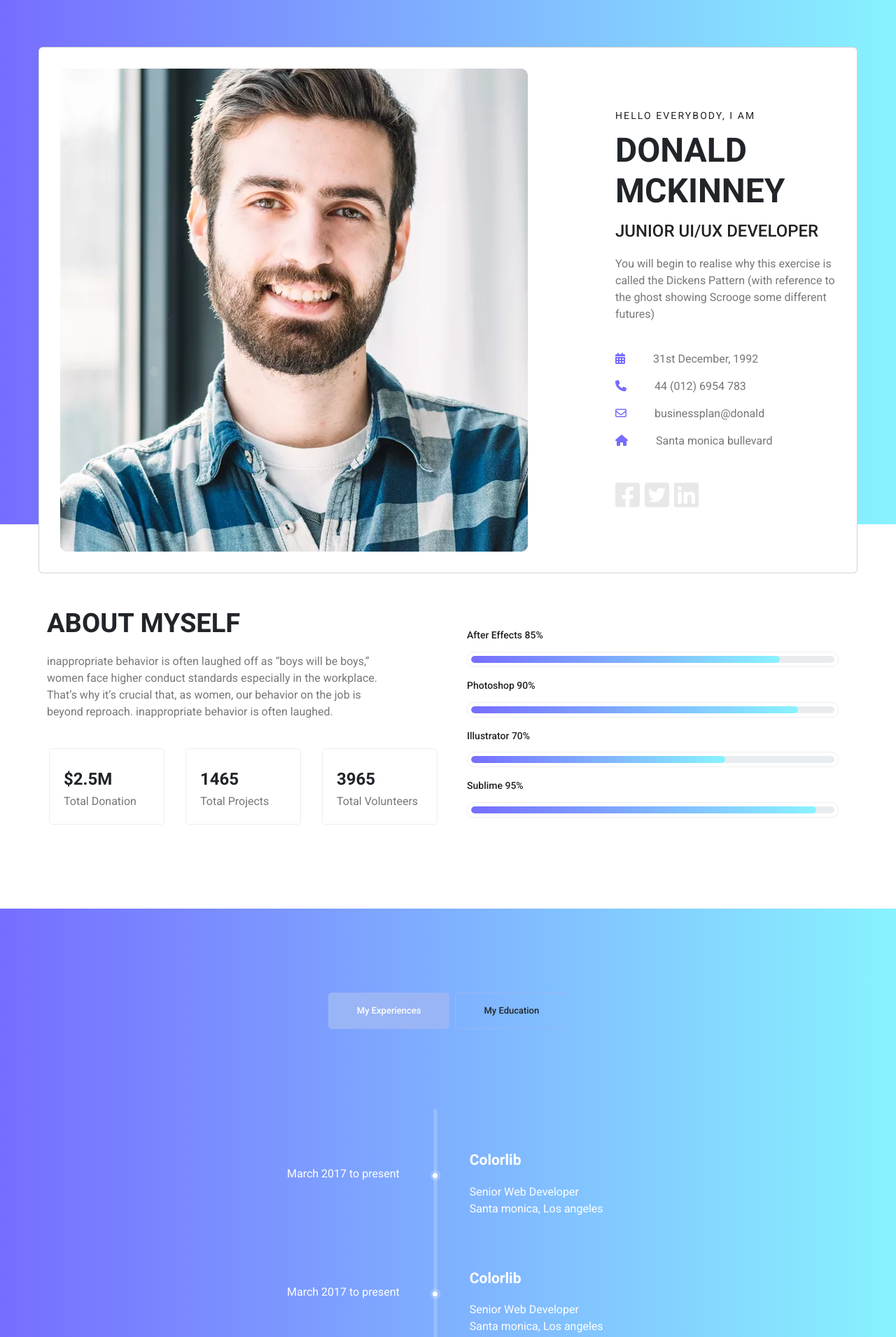
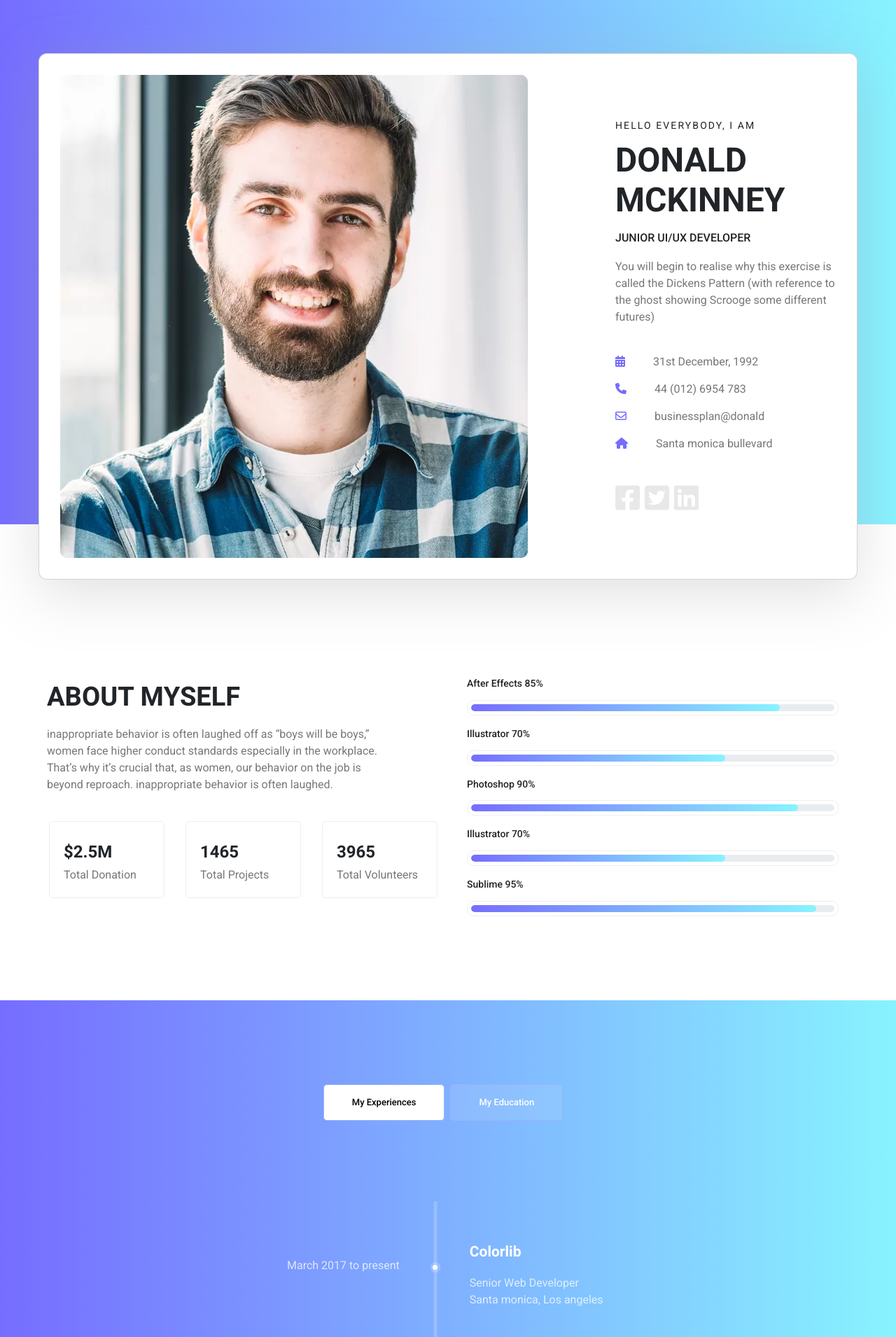
Before and after one commit to duawakainat/MeetMe, a plain HTML site: page index.html in a window 1280 px wide. Shown: the part 123-2033 px from the top of the page at 70% size. Drawn offline with nearby package versions, Linux system fonts and the light colour scheme.

Commit message:
change half

```diff
--- a/asset/bootstrap/css/style.css
+++ b/asset/bootstrap/css/style.css
@@ -100,10 +100,26 @@ body {
 
 .marG_T {
     position: relative;
-    bottom: -70px !important;
+    bottom: -79px !important;
+    min-height: 700px !important;
+    box-shadow: 0px 20px 80px 0px rgba(153, 153, 153, 0.3);
+    border-radius: 12px;
+    margin-bottom: 79px;
+
+    @media only screen and (min-width:578px) and (max-width:1200px) {
+        bottom: -8px !important;
+        bottom: -60px !important;
+    }
 
     @media only screen and (min-width:992px) and (max-width:1200px) {
         bottom: -8px !important;
+    }
+
+    @media only screen and (min-width:300px) and (max-width:578px) {
+        min-height: 500px;
+        bottom: 0px !important;
+        border-radius: 0px;
+        padding: 30px 15px;
     }
 }
 
@@ -159,7 +175,7 @@ body {
     }
 
     @media only screen and (min-width:300px) and (max-width:480px) {
-        padding: 30px 0px;
+        padding: 30px 3px;
     }
 
 }
@@ -426,11 +442,22 @@ color: #777777; */
     font-weight: 500 !important;
     border: 1px solid #9ab5f5;
     border-radius: 5px;
+
+    @media only screen and (min-width:300px) and (max-width: 578px) {
+        padding: 0 18px;
+        line-height: 42px;
+    }
 }
 
 .Db_btn_1 {
     margin-right: 14px;
-    background-color: #9ab5f5;
+    background-color: #fff;
+    color: #000;
+}
+
+.Db_btn_2 {
+    margin-right: 14px;
+    background-color: #ffffff1A;
     color: #fff;
 }
 
@@ -456,6 +483,7 @@ color: #777777; */
     font-size: 16px;
     display: flex;
     flex-wrap: nowrap;
+    color: #ffffffBf;
 }
 
 .Mar_20 {
@@ -473,7 +501,7 @@ color: #777777; */
     margin: 0;
     padding: 0;
     font-family: 'Heebo', sans-serif;
-    color: #fff;
+    color: #ffffffBf;
 }
 
 .lint_vert::before {
@@ -487,11 +515,17 @@ color: #777777; */
     transform: translateX(-50%);
     top: -5px;
 
+
+
+
+}
+
+.lint_vert::after {
     @media only screen and (min-width:300px) and (max-width: 578px) {
         /* display: none; */
         width: 0px !important;
         left: 0%;
-        position: relative;
+        background: red;
     }
 }
 
@@ -538,3 +572,18 @@ color: #777777; */
 .mar_BoT {
     margin-bottom: 60px;
 }
+
+.marG_T {
+    /* margin-bottom: 200px; */
+}
+
+.Display_2 {
+    @media only screen and (min-width:300px) and (max-width:578px) {
+        display: flex;
+        flex-direction: column;
+    }
+
+    @media only screen and (min-width:300px) and (max-width:480px) {
+        padding: 0px 15px;
+    }
+}
--- a/asset/bootstrap/js/app.js
+++ b/asset/bootstrap/js/app.js
@@ -1,11 +1,21 @@
 
 console.log('juj');
-$(window).load(function () {
-    console.log('i am ');
-    $('.progress-bar').css("width", "45%");
-});
+
 // $('.progress-bar').click(function (e) {
 //     $('body').css("background", "red")
 
 
 // });
+$('.Db_btn_1').click(function (e) {
+    $('.Db_btn_2').css('background-color', 'white')
+    $('.Db_btn_2').css('color', 'black')
+    $('.Db_btn_1').css('background-color', '#ffffff1A')
+    $('.Db_btn_1').css('color', 'white')
+});
+$('.Db_btn_2').click(function (e) {
+    $('.Db_btn_1').css('background-color', '#ffffff1A')
+    $('.Db_btn_1').css('color', 'white')
+    $('.Db_btn_2').css('background-color', '#fff')
+    $('.Db_btn_2').css('color', 'black')
+});
+console.log('kainat');
--- a/index.html
+++ b/index.html
@@ -15,7 +15,6 @@
     <link rel="stylesheet" href="./asset/bootstrap/css/bootstrap.min.css">
     <link rel="stylesheet" href="./asset/bootstrap/css/bootstrap.min.css.map">
     <link rel="stylesheet" href="./asset/bootstrap/css/style.css">
-    <script src="https://ajax.googleapis.com/ajax/libs/jquery/3.7.1/jquery.min.js"></script>
 </head>
 
 <body>
@@ -52,9 +51,9 @@
     </div>
     <!--  -->
     <div class="marg_B">
-        <div class="card container section_F marG_T" style=" min-height: 700px;padding: 30px;">
+        <div class="card container section_F marG_T" style="padding: 30px;">
             <div
-                class="d-flex justify-content-center flex-xl-row flex-lg-column flex-md-column flex-sm-column flex-xs-column Display_col">
+                class="d-flex justify-content-center flex-xl-row flex-lg-column flex-md-column flex-sm-column flex-xs-column Display_col bottom_marP">
                 <div
                     class="padd_S d-flex justify-content-lg-center justify-content-md-center justify-content-sm-center justify-content-xs-center">
                     <img src="./asset/image/personal.jpg.webp" class="img-fluid rounded-start img-size" alt="...">
@@ -62,7 +61,7 @@
                 <div class="card-body Div_font p-0">
                     <h6 class="font_Small">HELLO EVERYBODY, I AM</h6>
                     <h3 class="font_S">DONALD MCKINNEY</h3>
-                    <h4 class="h4_Font">JUNIOR UI/UX DEVELOPER</h4>
+                    <h4 class="h4_Font" style="font-size: 16px;">JUNIOR UI/UX DEVELOPER</h4>
                     <p class="Para_F">You will begin to realise why this exercise is called the Dickens Pattern (with
                         reference to the ghost showing Scrooge some different futures)</p>
                     <ul class="link_S m-0 p-0">
@@ -135,6 +134,13 @@
                             <div class="progress-bar p-0"></div>
                         </div>
                     </div>
+                    <h4 class="font_14">Illustrator 70%</h4>
+                    <div class="progess_col">
+                        <div class="progress" role="progressbar" style="height: 10px;" aria-label="Basic example"
+                            aria-valuenow="25" aria-valuemin="0" aria-valuemax="100">
+                            <div class="progress-bar_3" style="width: 25%"></div>
+                        </div>
+                    </div>
                     <h4 class="font_14">Photoshop 90%</h4>
                     <div class="progess_col">
                         <div class="progress p-0" role="progressbar" style="height: 10px;" aria-label=""
@@ -167,7 +173,7 @@
                 <div class="mx-auto Mar_120 text-start">
                     <div class="d-flex justify-content-center text-white">
                         <button class="btn  Db_btn Db_btn_1 me-md-2" type="button">My Experiences</button>
-                        <button class="btn Db_btn" type="button">My Education</button>
+                        <button class="btn Db_btn Db_btn_2" type="button">My Education</button>
                     </div>
                 </div>
                 <div class="text-start mx-auto  px-0">
@@ -175,10 +181,9 @@
                         <ul class="px-0 lint_vert width_460" style="list-style-type: none;">
                             <li class="mar_BoT">
                                 <span class="list_S"></span>
-                                <div class="d-flex align-self-end Display_col">
+                                <div class="d-flex align-self-end Display_2">
                                     <div class="px-0">
-                                        <p class="padd_100 text-white" style="padding-top: 20px;">March 2017 to present
-                                        </p>
+                                        <p class="padd_100" style="padding-top: 20px;">March 2017 to present </p>
                                     </div>
                                     <div class="">
                                         <h4 class="Mar_20">colorlib</h4>
@@ -188,9 +193,9 @@
                             </li>
                             <li class="mar_BoT">
                                 <span class="list_S"></span>
-                                <div class="d-flex align-self-end Display_col">
+                                <div class="d-flex align-self-end Display_2">
                                     <div class="px-0" style="padding-top: 20px;">
-                                        <p class="padd_100 text-white">March 2017 to present</p>
+                                        <p class="padd_100">March 2017 to present</p>
                                     </div>
                                     <div class="">
                                         <h4 class="Mar_20">colorlib</h4>
@@ -200,9 +205,9 @@
                             </li>
                             <li class="">
                                 <span class="list_S"></span>
-                                <div class="d-flex align-self-end Display_col">
+                                <div class="d-flex align-self-end Display_2">
                                     <div class="px-0" style="padding-top: 20px;">
-                                        <p class="padd_100 text-white">March 2017 to present</p>
+                                        <p class="padd_100">March 2017 to present</p>
                                     </div>
                                     <div class="">
                                         <h4 class="Mar_20">colorlib</h4>
@@ -226,7 +231,7 @@
     <script src="./asset/bootstrap/js/bootstrap.min.js"></script>
     <script src="./asset/bootstrap/js/bootstrap.min.js.map"></script>
     <!-- jQuery -->
-    <!-- <script src="https://ajax.googleapis.com/ajax/libs/jquery/3.7.1/jquery.min.js"></script> -->
+    <script src="https://ajax.googleapis.com/ajax/libs/jquery/3.7.1/jquery.min.js"></script>
     <!--  -->
     <script src="./asset/bootstrap/js/app.js"></script>
 </body>
```
